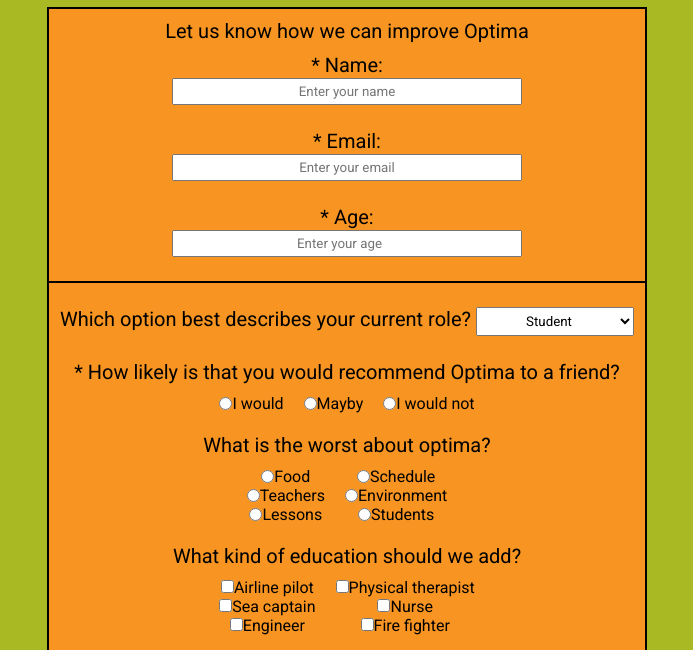
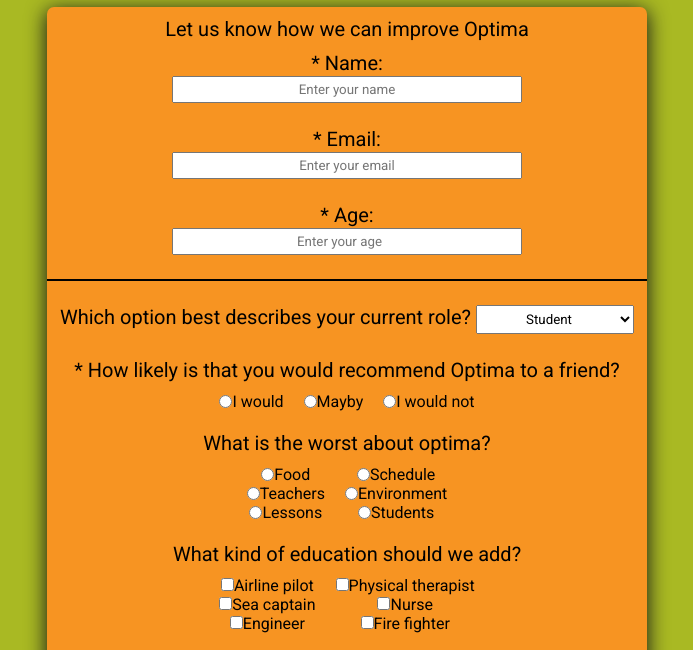
Before and after one commit to HannesDahl/FCC-Survey-Form, a plain HTML site: page index.html in a window 1280 px wide. Shown: the part 94-744 px from the top of the page, without its empty margins (293-986 px from the left). Drawn offline with Linux system fonts and the light colour scheme.

Commit message:
Code version7

```diff
--- a/style.css
+++ b/style.css
@@ -41,13 +41,16 @@ body {
 
 section {
     background-color: #f79422;
-    border: 2px solid black;
+    border: none;
     margin: 10px auto;
     max-width: 100%;
     width: 600px;
     padding-bottom: 20px;
     font-size: 20px;
     max-width: 90%;
+    border-radius: 7px;
+    box-shadow: 0px 4px 20px 1px #181818;
+    margin-bottom: 10%;
 }
 
 .line {
```
